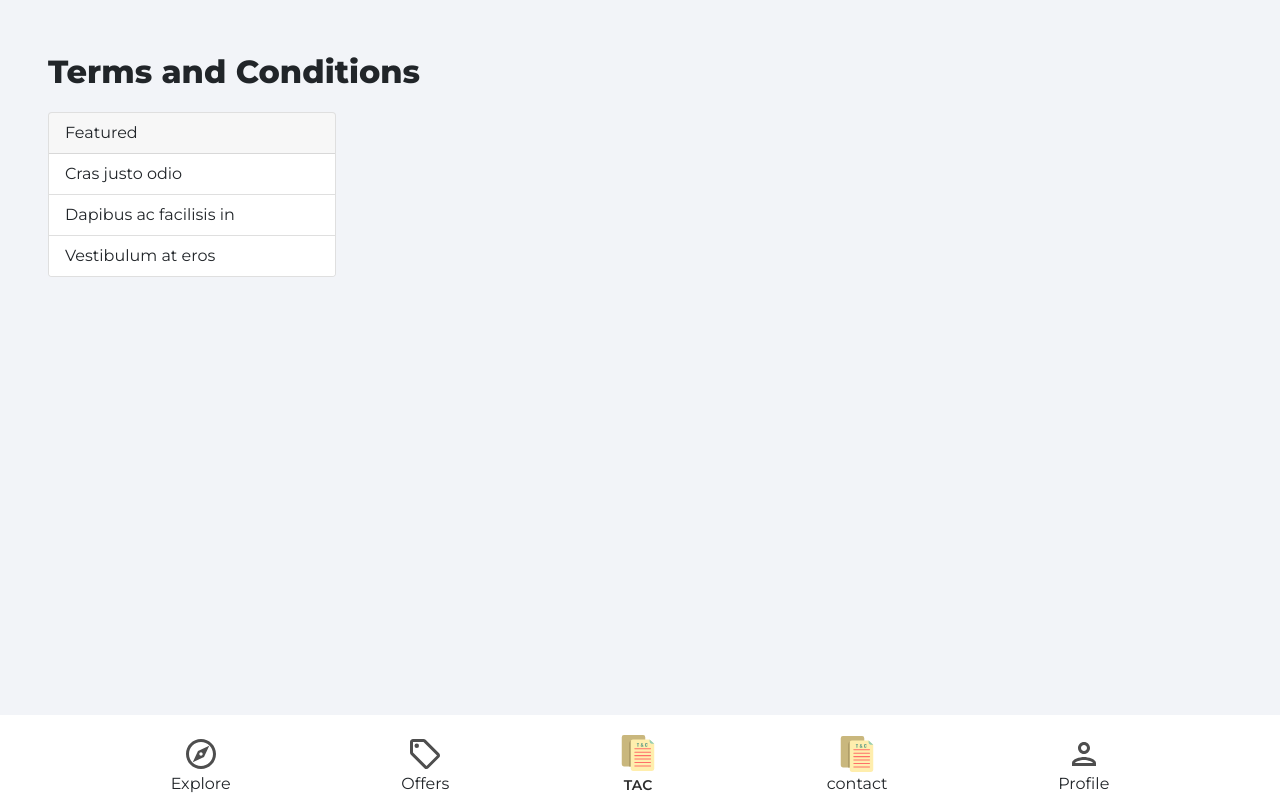
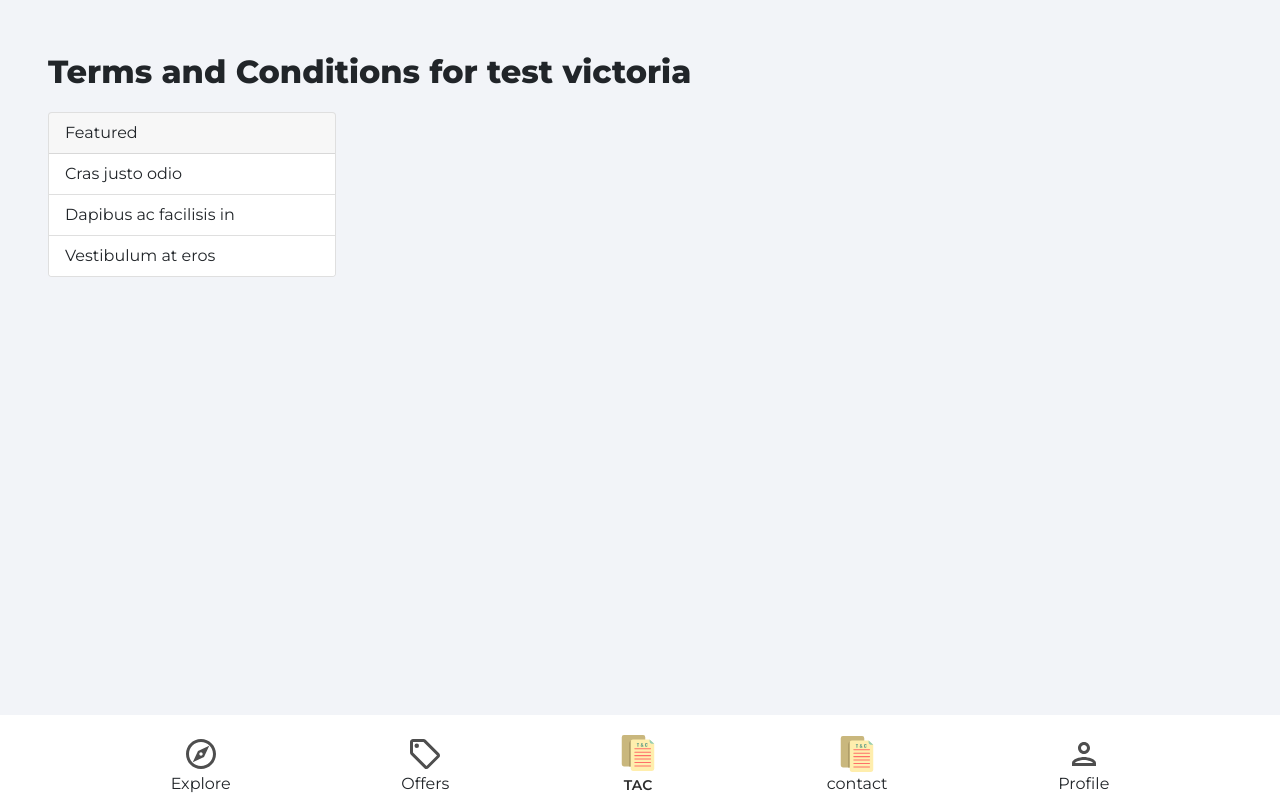
Before and after one commit to alihankrbyr/404-Homes---dormitory-house-rental-and-sales-application-was-made-with-React., a React (Create React App) app: page /Tac in a window 1280 px wide. Built offline with nearby package versions, Linux system fonts and the light colour scheme; the HTML template or start-up script is replaced by a standard one.

Commit message:
victoria test

```diff
--- a/package.json
+++ b/package.json
@@ -15,7 +15,7 @@
     "react-dom": "^17.0.2",
     "react-leaflet": "^3.2.5",
     "react-router-dom": "^6.2.1",
-    "react-scripts": "5.0.0",
+    "react-scripts": "^5.0.0",
     "react-toastify": "^8.2.0",
     "swiper": "^6.8.1",
     "uuid": "^8.3.2",
--- a/src/pages/Tac.js
+++ b/src/pages/Tac.js
@@ -9,7 +9,7 @@ export default class Tac extends Component {
       <div className='category'>
         <header>
             <p className="pageHeader">
-            Terms and Conditions
+            Terms and Conditions  for test victoria
             </p>
             <>
             <Card style={{ width: '18rem' }}>
```
Also changed, not shown: 2 other files (tests, documents, lock files or other folders).
